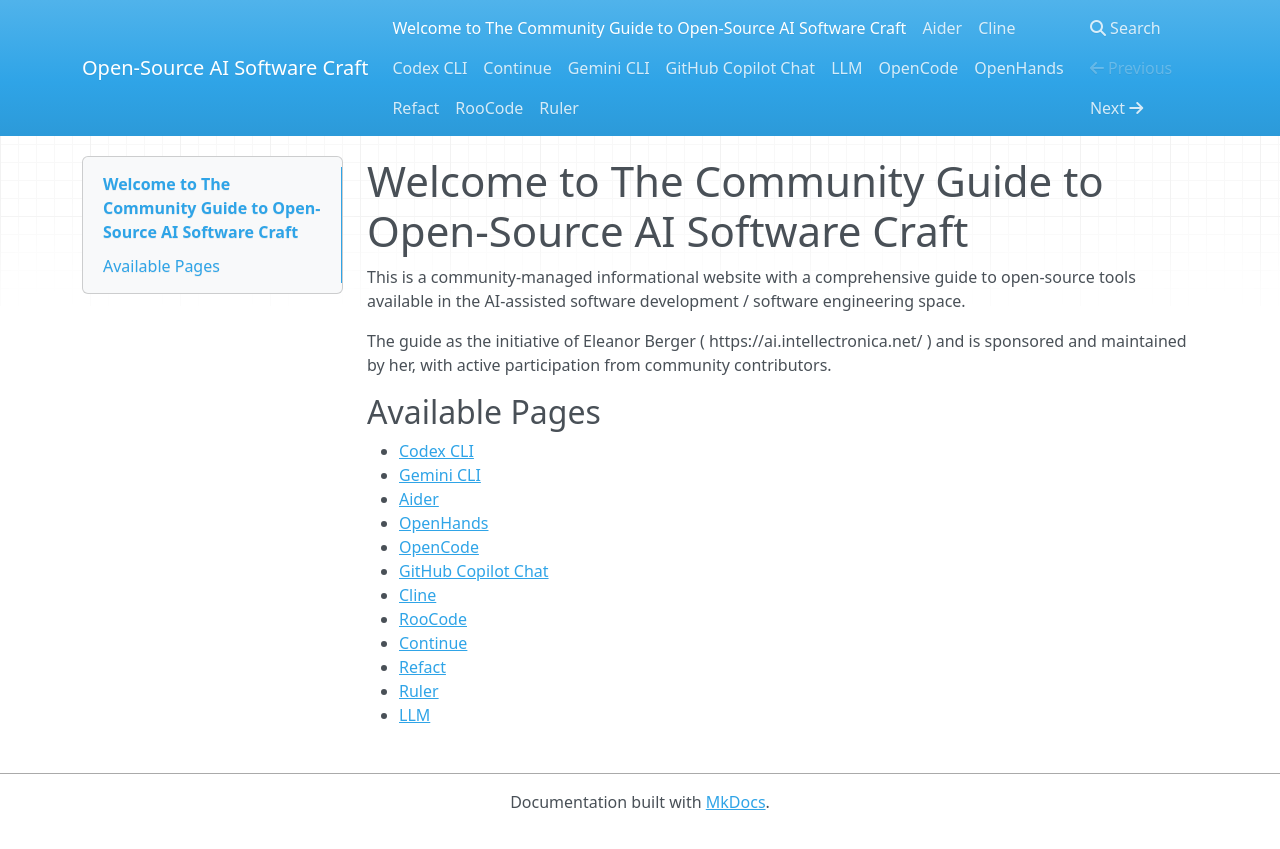
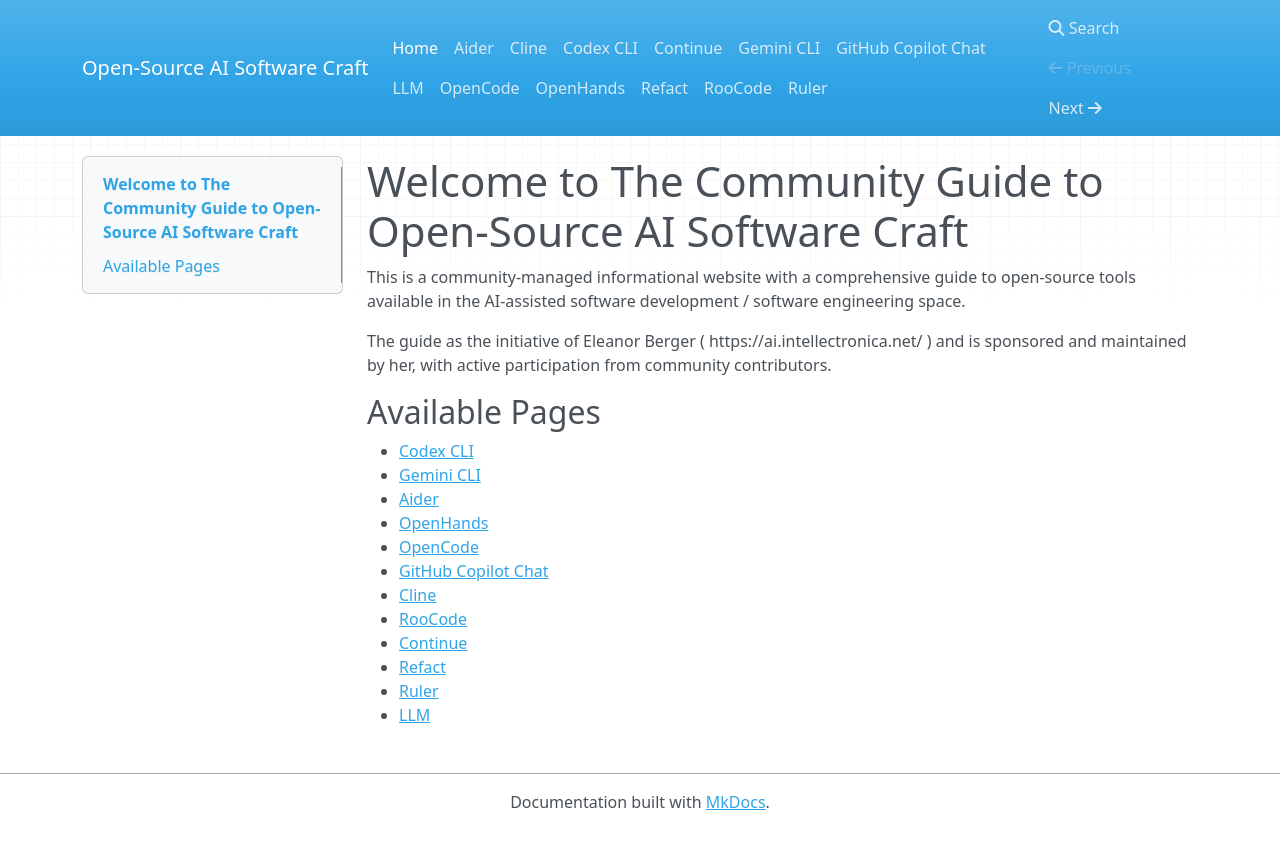
Before and after one commit to joaompinto/oss-ai-swe, an MkDocs documentation site: the page built from docs/index.md, in a window 1280 px wide. Shown: the top 849 px of the page. Built offline with MkDocs 1.6.1, drawn with Linux system fonts in a browser that asks for light colours; nearby versions of some CDN libraries; part of the change alters nothing that is shown.

```diff
--- a/mkdocs.yml
+++ b/mkdocs.yml
@@ -1,6 +1,15 @@
 site_name: Open-Source AI Software Craft
-plugins:
-  - search
-  - awesome-pages
 nav:
-  - ...
+  - Home: index.md
+  - Aider: aider.md
+  - Cline: cline.md
+  - Codex CLI: codex-cli.md
+  - Continue: continue.md
+  - Gemini CLI: gemini-cli.md
+  - GitHub Copilot Chat: github-copilot-chat.md
+  - LLM: llm.md
+  - OpenCode: open-code.md
+  - OpenHands: open-hands.md
+  - Refact: refact.md
+  - RooCode: roocode.md
+  - Ruler: ruler.md
```
Also changed, not shown: 1 other file.
